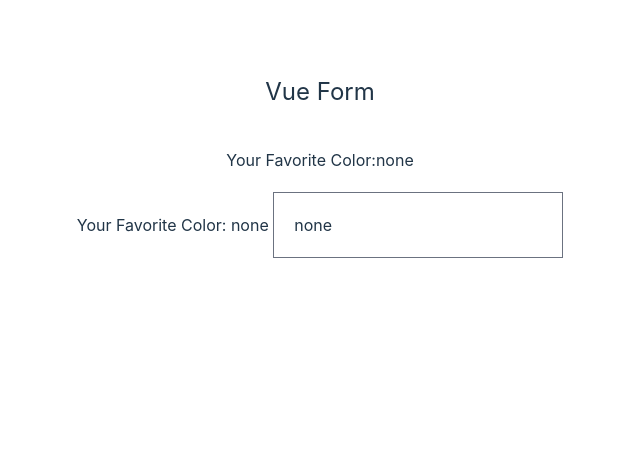
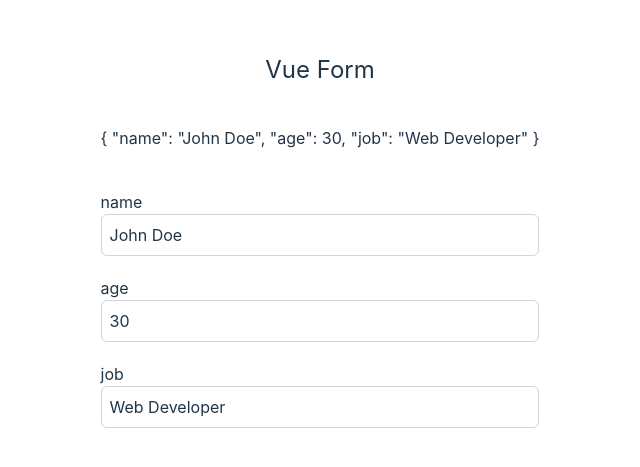
Before and after one commit to SrZitu/Vue_Module_06, a Vue app: page / in a window 1280 px wide. Shown: the part 149-616 px from the top of the page, without its empty margins (320-960 px from the left). Built offline with nearby package versions, Linux system fonts and the light colour scheme.

Commit message:
object two way data binding

```diff
--- a/src/App.vue
+++ b/src/App.vue
@@ -1,25 +1,31 @@
 <script setup>
-import { ref } from 'vue'
-const color = ref('none');
+import { reactive } from 'vue'
 
-function getStyle() {
-  return {
-    backgroundColor: color.value
-  }
-}
+const person = reactive({
+  name: 'John Doe',
+  age: 30,
+  job: 'Web Developer'
+});
 
 </script>
 
 <template>
-  <section class="mx-auto container">
+ <section class="mx-auto container">
     <h1 class="text-2xl mb-10">Vue Form</h1>
-    <p class="pb-5">Your Favorite Color:{{ color }}</p>
-    <p>
-      Your Favorite Color: {{ color }}
-      <!-- 2 way data binding using v-model -->
-      <input class="p-5" v-model="color" />
-    <div class="w-32 h-32 mt-10" :style="getStyle()"></div>
+    <p class="mb-10">
+      {{ person }}
     </p>
+
+    <!-- <div class="flex flex-col mb-5 text-left" >
+      <label for="name">Name</label>
+      <input type="text" class="border border-gray-300 rounded-md p-2" v-model="person.name" />
+    </div>   -->
+
+    <div class="flex flex-col mb-5 text-left" v-for="(value,key,index) in person" :key=key>
+      <label for="name" > {{ key }} </label>
+      <input type="text" class="border border-gray-300 rounded-md p-2" v-model=person[key] />
+    </div>
+
   </section>
 </template>
 <style scoped></style>
```
